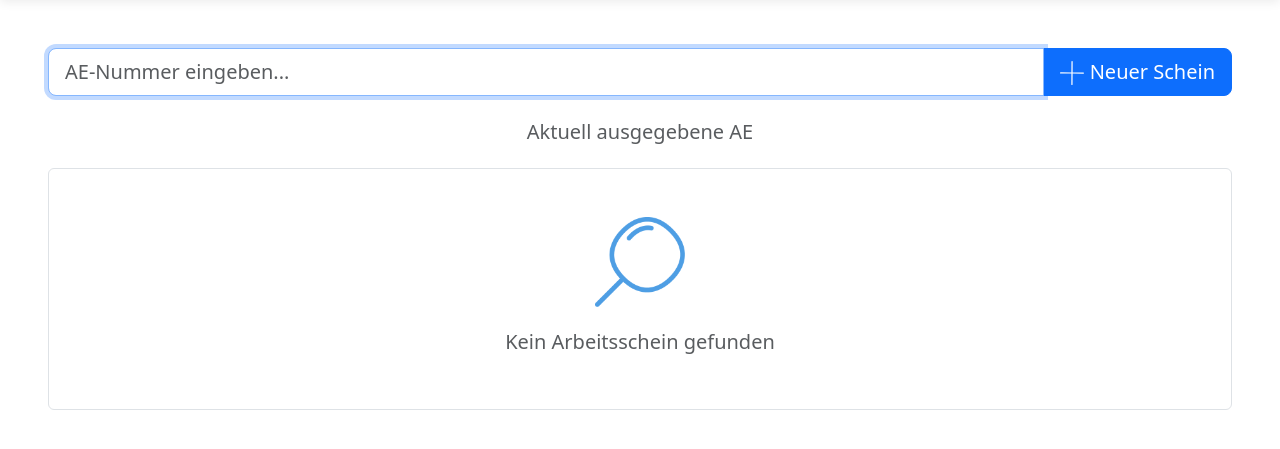
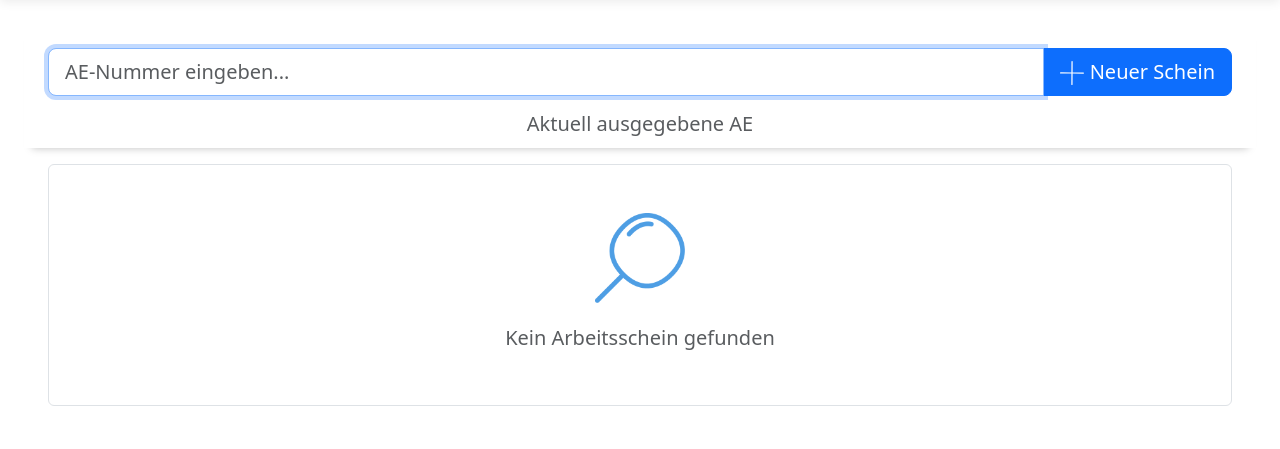
Before and after one commit to 27stefan05/ae-app, a Flask app: page / in a window 1280 px wide. Shown: the part 162-611 px from the top of the page. Run offline with Flask 3, Linux system fonts and the light colour scheme; tables that the repository leaves empty hold one stand-in row (values such as "Sample post"); some libraries are stand-ins or nearby versions.

Commit message:
Kopfzeile und Suche anheften, Knoepfe auf der Startseite einklappen
- Kopfzeile und Tabs bleiben beim Scrollen oben (alle Seiten). Ihre
  Hoehe steht in --ae-top-h.
- Startseite: Suchfeld und Ueberschrift bleiben darunter stehen.
- Startseite: Die Knoepfe (Unterbrechung, Bearbeiten, Loeschen) sind
  eingeklappt. Antippen der Karte klappt sie auf/zu, eine genau gesuchte
  AE-Nummer ist immer aufgeklappt. Neues Tippen ins Suchfeld klappt
  alles wieder zu.

Co-Authored-By: Claude Opus 5.5 <noreply@anthropic.com>
Claude-Session: https://claude.ai/code/session_01RZ293uiFSm12LQ9zjUvb7p

```diff
--- a/templates/index.html
+++ b/templates/index.html
@@ -40,20 +40,38 @@
         flex: 1 1 0;
         margin: 0;
     }
+
+    /* Suchleiste und Ueberschrift bleiben unter Kopfzeile und Tabs stehen. */
+    .ae-sticky {
+        position: sticky;
+        top: var(--ae-top-h, 0px);
+        z-index: 1010;
+        background: var(--bs-body-bg);
+        margin: -1.5rem -1.5rem 0;
+        padding: 1.5rem 1.5rem .75rem;
+        box-shadow: 0 8px 8px -8px rgba(0, 0, 0, .25);
+    }
+
+    /* Knoepfe eingeklappt. Auf: Karte antippen oder AE-Nummer genau suchen. */
+    .ae-card { cursor: pointer; }
+    .ae-card:not(.open) .ae-actions { display: none !important; }
+    .ae-chevron { transition: transform .15s ease; }
+    .ae-card.open .ae-chevron { transform: rotate(180deg); }
 </style>
 {% endblock %}
 
 {% block content %}
 <div class="container-fluid px-4 py-4">
 
+    <div class="ae-sticky">
     <!-- Suchleiste -->
-    <div class="row mb-4">
+    <div class="row mb-3">
         <div class="col-12">
             <div class="input-group input-group-lg">
                 <input type="text" id="ae_nummer" class="form-control"
                        placeholder="AE-Nummer eingeben..."
                        inputmode="numeric" autocomplete="off" maxlength="8" autofocus
-                       oninput="limitInput(this); filterListe()"
+                       oninput="limitInput(this); openAe.clear(); filterListe()"
                        onkeydown="handleAeNummerKeydown(event)">
                 <button class="btn btn-primary" onclick="showAusgebenModal()">
                     <img src="/static/plus.svg" height="24" style="filter: brightness(0) invert(1);"> Neuer Schein
@@ -62,10 +80,11 @@
         </div>
     </div>
 
-    <h5 class="text-center mb-4 text-muted" id="listeHeader">Aktuell ausgegebene AE</h5>
+    <h5 class="text-center mb-0 text-muted" id="listeHeader">Aktuell ausgegebene AE</h5>
+    </div>
 
     <!-- Liste -->
-    <div id="scheineListe" class="list-group"></div>
+    <div id="scheineListe" class="list-group mt-3"></div>
 
 </div>
 
@@ -209,16 +228,32 @@ function buttonsHtml(s) {
         </button>`;
 }
 
+// Manuell aufgeklappte Karten (AE-Nummern). Eine genau gesuchte AE ist
+// immer offen. Neues Tippen ins Suchfeld klappt alles wieder zu.
+const openAe = new Set();
+
+function isOpen(ae) {
+    const q = document.getElementById('ae_nummer').value.trim();
+    return openAe.has(String(ae)) || (q !== '' && q === String(ae));
+}
+
+const chevron = '<i class="bi bi-chevron-down ae-chevron ms-2" aria-hidden="true"></i>';
+
 function renderEinzelKarte(s, color) {
     return `
-    <div class="list-group-item list-group-item-action p-0 mb-2 border rounded" data-id="${s.id}">
-        <div style="background-color: ${color}; color: white; border-radius: 6px 6px 0 0;" class="px-3 py-2">
-            <strong>AE ${escapeHtml(s.ae_nummer)}</strong> &nbsp;&nbsp;
-            <span>Vorgang ${s.vorgang}</span> &nbsp;&nbsp;
-            <span>Mappe ${s.fach}</span>
+    <div class="list-group-item list-group-item-action p-0 mb-2 border rounded ae-card ${isOpen(s.ae_nummer) ? 'open' : ''}"
+         data-id="${s.id}" data-ae="${escapeHtml(s.ae_nummer)}">
+        <div style="background-color: ${color}; color: white; border-radius: 6px 6px 0 0;"
+             class="px-3 py-2 d-flex justify-content-between align-items-center">
+            <span>
+                <strong>AE ${escapeHtml(s.ae_nummer)}</strong> &nbsp;&nbsp;
+                <span>Vorgang ${s.vorgang}</span> &nbsp;&nbsp;
+                <span>Mappe ${s.fach}</span>
+            </span>
+            ${chevron}
         </div>
         <div class="px-3 py-2">${detailsHtml(s)}</div>
-        <div class="px-3 pb-2 d-flex justify-content-end gap-2">${buttonsHtml(s)}</div>
+        <div class="px-3 pb-2 d-flex justify-content-end gap-2 ae-actions">${buttonsHtml(s)}</div>
     </div>`;
 }
 
@@ -234,15 +269,16 @@ function renderGruppenKarte(group, color) {
                     </div>
                     ${detailsHtml(s)}
                 </div>
-                <div class="d-flex gap-2 flex-shrink-0">${buttonsHtml(s)}</div>
+                <div class="d-flex gap-2 flex-shrink-0 ae-actions">${buttonsHtml(s)}</div>
             </div>
         </div>`).join('');
     return `
-    <div class="list-group-item p-0 mb-2 border rounded">
+    <div class="list-group-item p-0 mb-2 border rounded ae-card ${isOpen(first.ae_nummer) ? 'open' : ''}"
+         data-ae="${escapeHtml(first.ae_nummer)}">
         <div style="background-color: ${color}; color: white; border-radius: 6px 6px 0 0;"
-             class="px-3 py-2 d-flex justify-content-between">
+             class="px-3 py-2 d-flex justify-content-between align-items-center">
             <span><strong>AE ${escapeHtml(first.ae_nummer)}</strong> &nbsp;&nbsp; <span>Mappe ${first.fach}</span></span>
-            <span>${group.length} Vorgänge</span>
+            <span>${group.length} Vorgänge${chevron}</span>
         </div>
         <div class="pb-1">${rows}</div>
     </div>`;
@@ -274,7 +310,14 @@ function renderScheineListe(filteredScheine) {
 
 document.getElementById('scheineListe').addEventListener('click', function(e) {
     const btn = e.target.closest('[data-action]');
-    if (!btn) return;
+    if (!btn) {
+        // Antippen der Karte klappt die Knoepfe auf oder zu.
+        const card = e.target.closest('.ae-card');
+        if (!card) return;
+        const ae = card.dataset.ae;
+        if (card.classList.toggle('open')) openAe.add(ae); else openAe.delete(ae);
+        return;
+    }
     const item = btn.closest('[data-id]');
     const id = parseInt(item.dataset.id, 10);
     const schein = allScheine.find(s => s.id === id);
```
Also changed, not shown: templates/base.html (+31 -8 lines).
